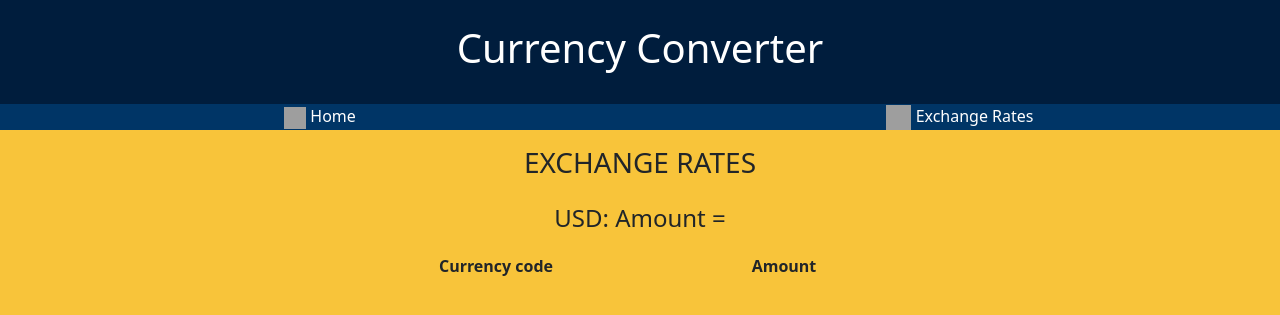
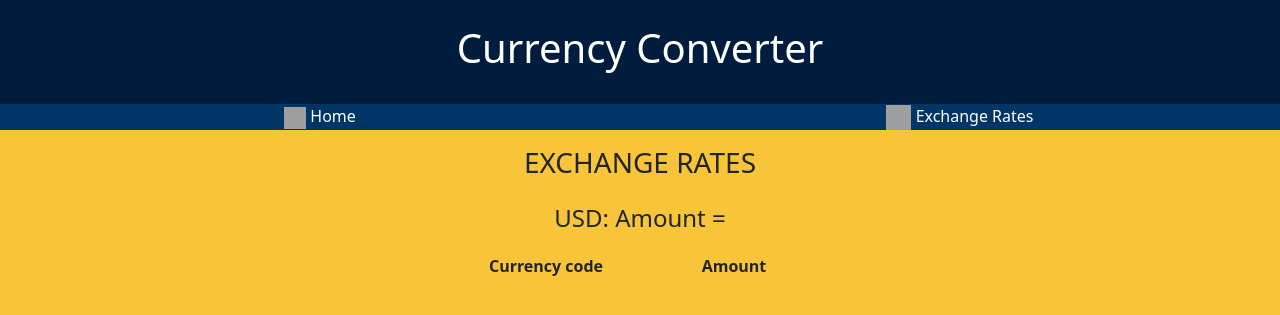
Before and after one commit to AndreyJVM/CurrencyConverter, a Flask app: template templates/exchangerate.html in a window 1280 px wide. Shown: the top 315 px of the page. Run offline with Flask 3, Linux system fonts and the light colour scheme; the template is opened without the code that fills it, so the values that code supplies are empty; some libraries are stand-ins or nearby versions; grey boxes are pictures that could not be loaded.

Commit message:
Update exchangerate.html

```diff
--- a/templates/exchangerate.html
+++ b/templates/exchangerate.html
@@ -4,31 +4,21 @@
 <h3 class="py-3">EXCHANGE RATES</h3>
 <h4 class="pb-3">USD: Amount = {{exchange_rate_dict.get("USD")["value"]}}</h4>
 <div class="container text-center mx-auto">
-<div class="row container text-center mx-auto" style="width:600px">
-    <div class="col container">
+<div class="row container text-center mx-auto" style="width:400px">
+    <div class="col-md-6 container">
         <h6><b>Currency code</b></h6>
     </div>
-    {% if "name" in exchange_rate_dict.get("AED") %}
-    <div class="col container">
-        <h6><b>Currency</b></h6>
-    </div>
-    {% endif %}
-    <div class="col container">
+    <div class="col-md-6 container">
         <h6><b>Amount</b></h6>
     </div>
 </div>
 {% for every_currency in exchange_rate_dict.keys() %}
-    <div class="container" style="width:700px">
-    <div class="row bg-warning text-dark pt-2">
-        <div class="col">
+    <div class="container" style="width:400px">
+    <div class="row bg-warning text-dark pt-2 container">
+        <div class="col-md-6">
             <p>{{exchange_rate_dict.get(every_currency)["code"]}}</p>
         </div>
-        {% if "name" in exchange_rate_dict.get(every_currency) %}
-        <div class="col">
-            <p>{{exchange_rate_dict.get(every_currency)["code"]["name"]}}</p>
-        </div>
-        {% endif %}
-        <div class="col">
+        <div class="col-md-6">
             <p><b>{{exchange_rate_dict.get(every_currency)["value"]}}</b></p>
         </div>
     </div><br>
```
